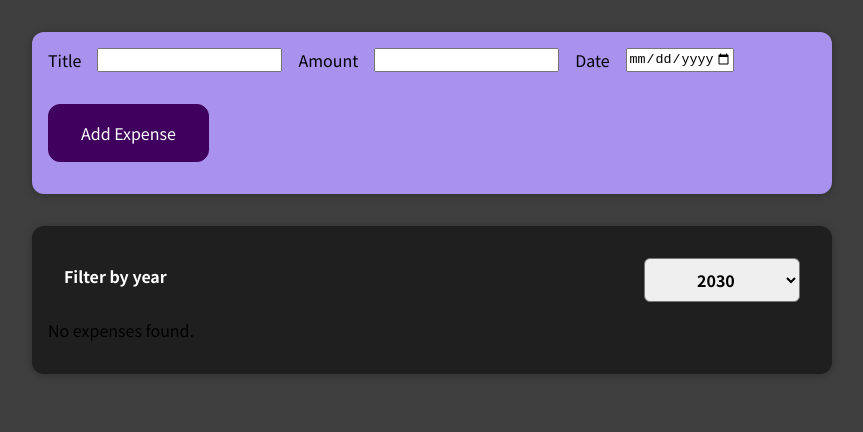
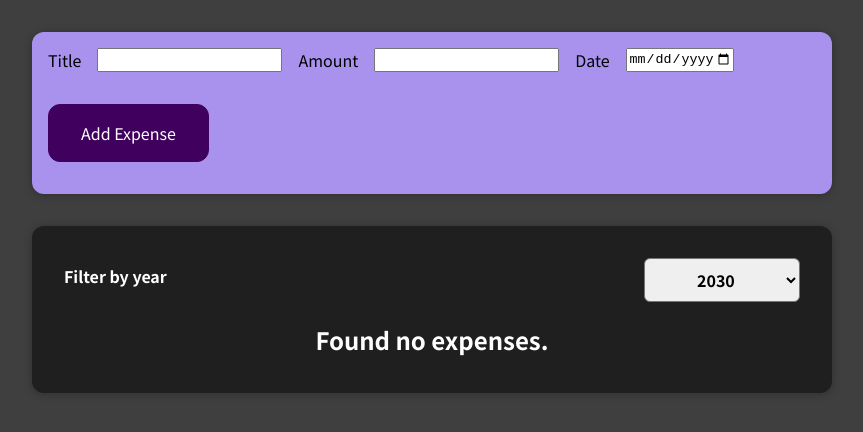
Before and after one commit to JoyUmoekpo/Unit-1-Expense-Tracker, a React (Create React App) app in the folder expense-tracker/: page / in a window 1280 px wide. Shown: the top 432 px of the page, without its empty margins (208-1071 px from the left). Built offline with nearby package versions, Linux system fonts and the light colour scheme.

Commit message:
Added conditional return statements

```diff
--- a/expense-tracker/src/components/Expenses/ExpenseItem.js
+++ b/expense-tracker/src/components/Expenses/ExpenseItem.js
@@ -5,16 +5,16 @@
 import "../Expenses/ExpenseItem.css";
 
 function ExpenseItem(props) {
-
 	const [title, setTitle] = useState(props.title);
-	console.log('ExpenseItem evaluated by React')
+	console.log("ExpenseItem evaluated by React");
 
 	const clickHandler = () => {
-		setTitle('Updated!');
+		setTitle("Updated!");
 		console.log(title);
-	}
+	};
 
 	return (
+		<li>
 			<Card className="expense-item">
 				<ExpenseDate date={props.date} />
 				<div className="expense-item__description">
@@ -23,6 +23,7 @@
 				</div>
 				<button onClick={clickHandler}>Change Title</button>
 			</Card>
+		</li>
 	);
 }
 
--- a/expense-tracker/src/components/Expenses/Expenses.js
+++ b/expense-tracker/src/components/Expenses/Expenses.js
@@ -1,6 +1,6 @@
 import React, { useState } from "react";
 
-import ExpenseItem from "./ExpenseItem";
+import ExpensesList from "./ExpensesList";
 import Card from "../UI/Card";
 import ExpensesFilter from "./ExpensesFilter";
 import "./Expenses.css";
@@ -16,19 +16,6 @@
 		return expense.date.getFullYear().toString() === filteredYear;
 	});
 
-	let expensesContent = <p>No expenses found.</p>
-
-	if (filteredExpenses.length > 0) {
-		expensesContent = filteredExpenses.map((expense) => (
-			<ExpenseItem
-				key={expense.id}
-				title={expense.title}
-				amount={expense.amount}
-				date={expense.date}
-			/>
-		));
-	}
-
 	return (
 		<div>
 			<Card className="expenses">
@@ -36,7 +23,7 @@
 					selected={filteredYear}
 					onChangeFilter={filterChangeHandler}
 				/>
-				{expensesContent}
+				<ExpensesList items={filteredExpenses}/>
 			</Card>
 		</div>
 	);
--- a/expense-tracker/src/components/Expenses/ExpensesList.js
+++ b/expense-tracker/src/components/Expenses/ExpensesList.js
@@ -1,11 +1,26 @@
-import React from 'react';
+import React from "react";
 
-import './ExpensesList.css';
+import ExpenseItem from "./ExpenseItem";
+import "./ExpensesList.css";
 
-function ExpensesList() {
-  return (
-    <div>ExpensesList</div>
-  )
+function ExpensesList(props) {
+
+  if (props.items.length === 0) {
+    return <h2 className="expenses-list__fallback">Found no expenses.</h2>
+  }
+
+	return (
+		<ul className="expenses-list">
+			{props.items.map((expense) => (
+				<ExpenseItem
+					key={expense.id}
+					title={expense.title}
+					amount={expense.amount}
+					date={expense.date}
+				/>
+			))}
+		</ul>
+	);
 }
 
-export default ExpensesList
+export default ExpensesList;
```
Lines whose indentation alone changed are shown as unchanged.
